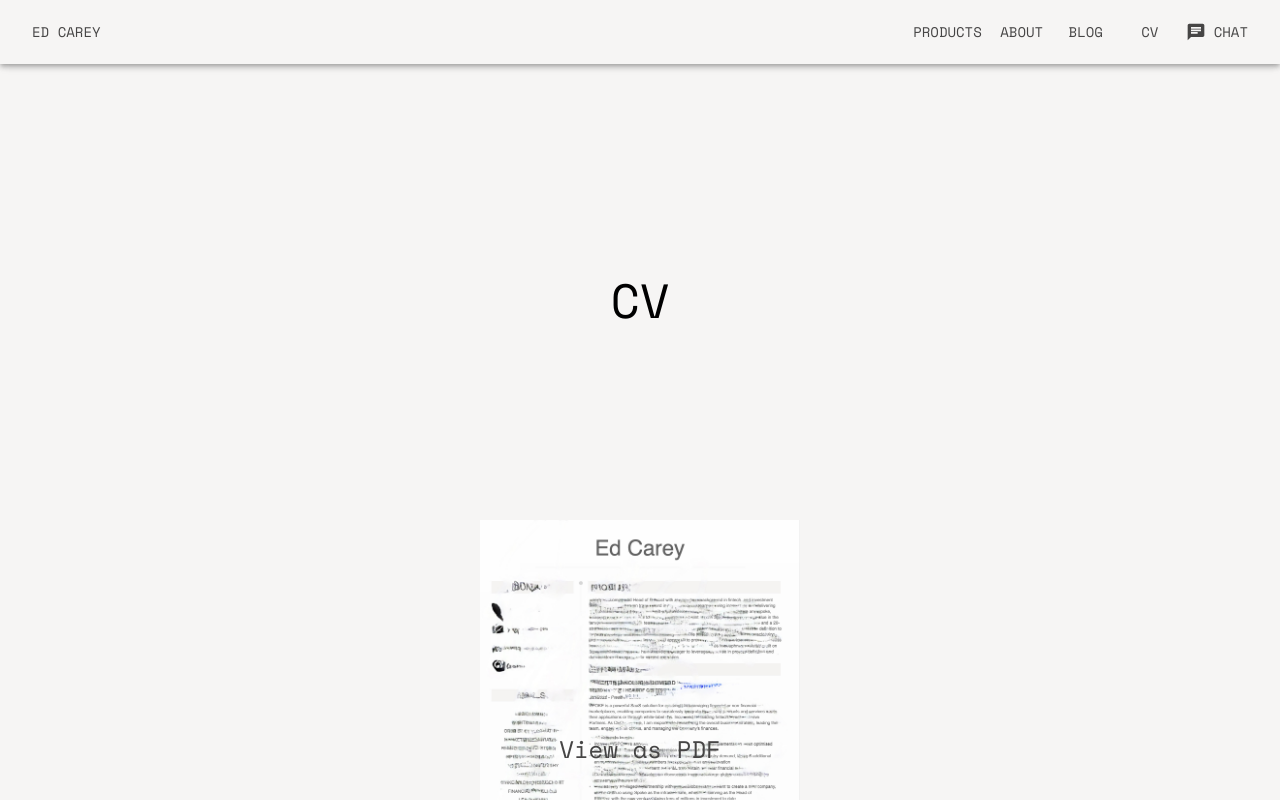
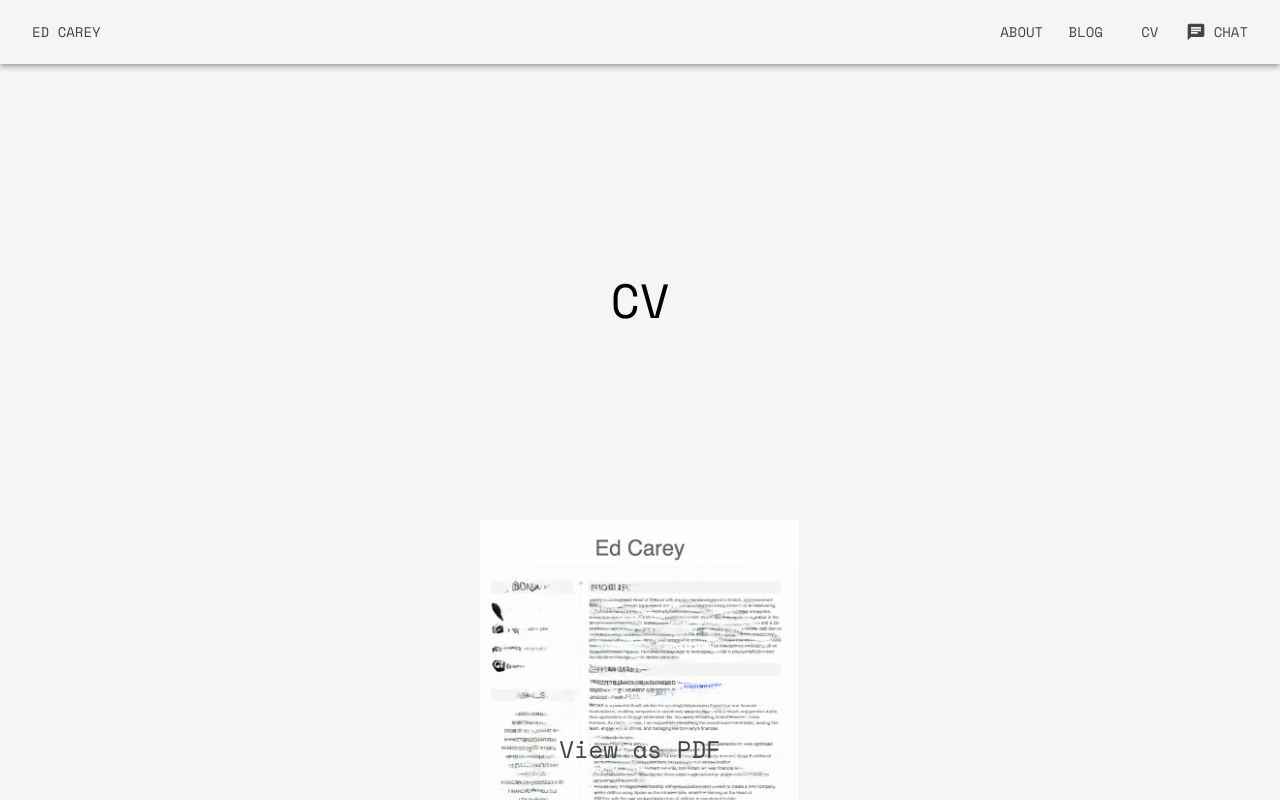
Before and after one commit to edCarey/myWebsite, a React (Create React App) app: page /cv in a window 1280 px wide. Shown: the top 800 px of the page. Built offline with nearby package versions, Linux system fonts and the light colour scheme; no server answers.

Commit message:
removed products menu button

```diff
--- a/src/components/Header.tsx
+++ b/src/components/Header.tsx
@@ -34,9 +34,6 @@ const Header: React.FC = () => {
           </Typography>
         </RouterLink>
         <div style={{ flexGrow: 1 }}></div>
-        <Button color="primary" onClick={scrollToTop} component={Link} to="/">
-          Products
-        </Button>
         <Button
           color="primary"
           onClick={scrollToTop}
```
